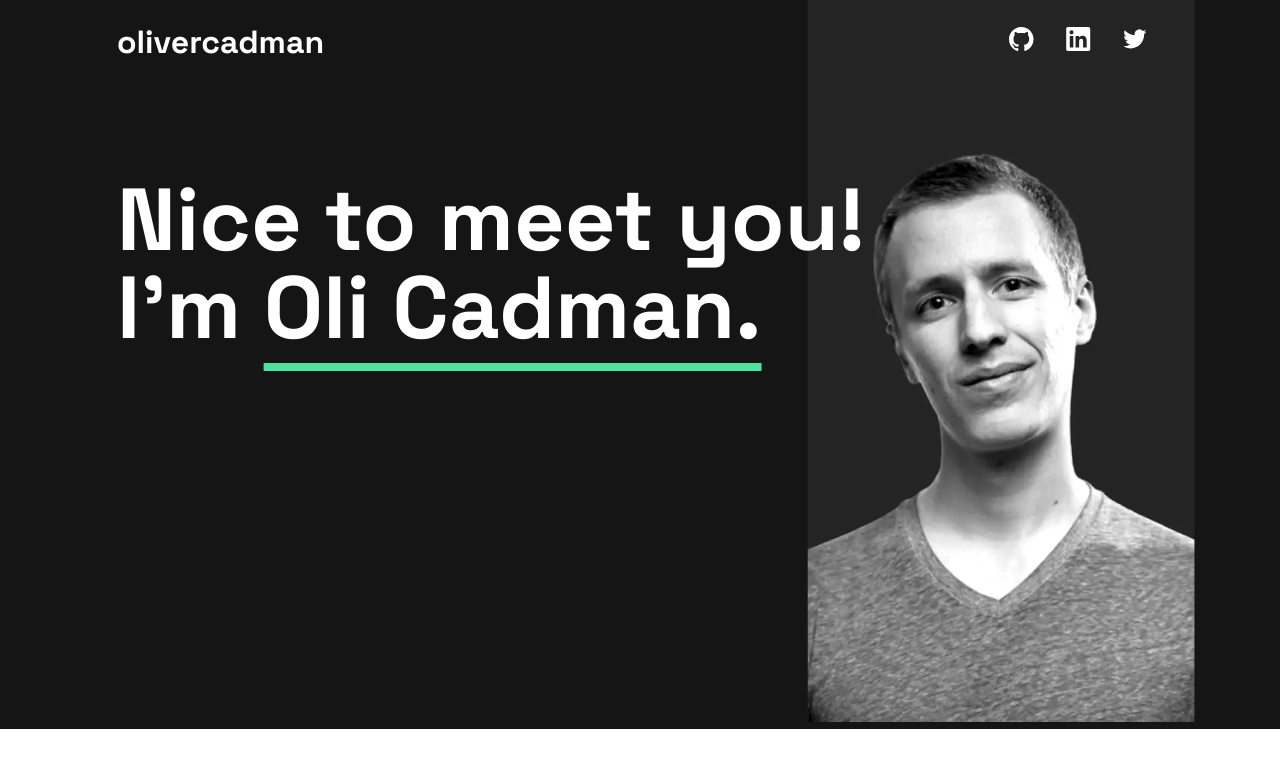
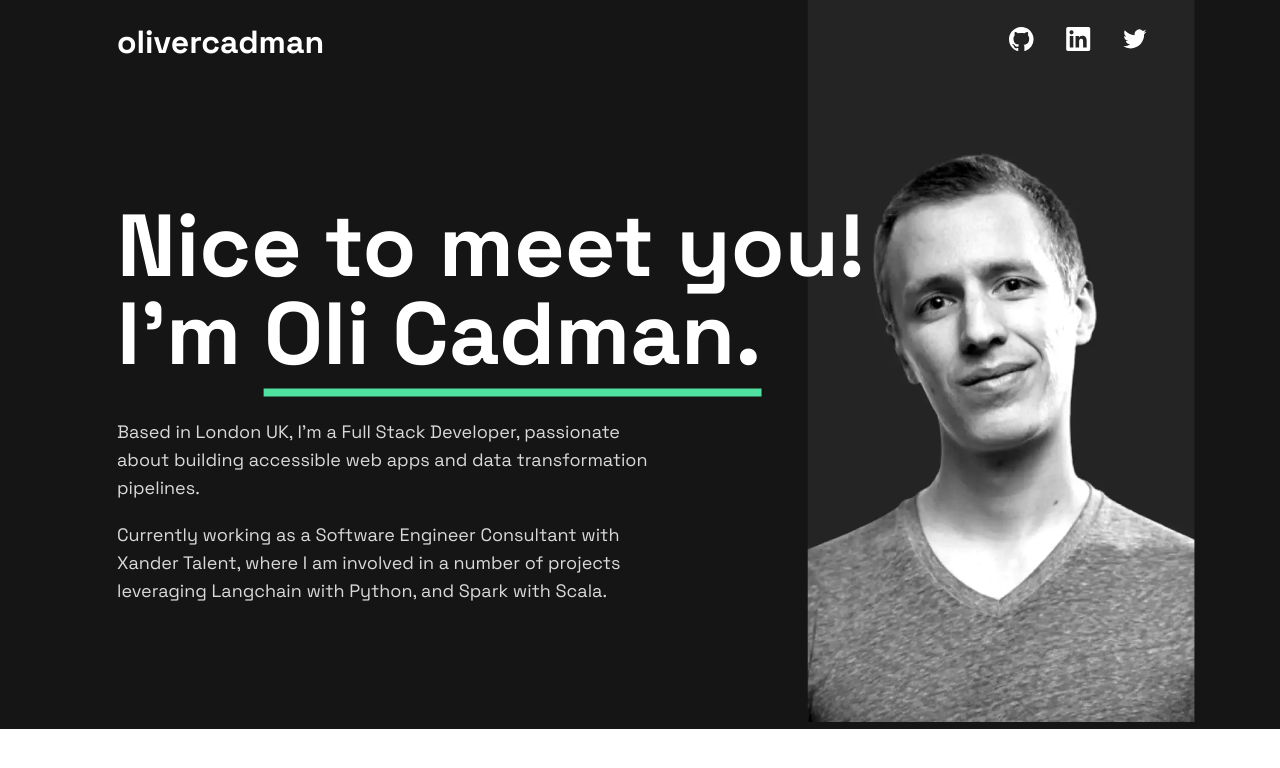
Before and after one commit to OliverCadman/portfolio_website, a React (Vite) app in the folder app/: page / in a window 1280 px wide. Shown: the top 768 px of the page. Built offline with nearby package versions, Linux system fonts and the light colour scheme.

Commit message:
Add hero callout paragraph lead

```diff
--- a/app/src/components/home/hero/Hero.tsx
+++ b/app/src/components/home/hero/Hero.tsx
@@ -22,6 +22,15 @@ const Hero = () => {
             Nice to meet you! I'm{" "}
             <span className="underlined">Oli Cadman.</span>
           </h2>
+          <p>
+            Based in London UK, I'm a Full Stack Developer, passionate about
+            building accessible web apps and data transformation pipelines.
+          </p>
+          <p>
+            Currently working as a Software Engineer Consultant with Xander
+            Talent, where I am involved in a number of projects leveraging
+            Langchain with Python, and Spark with Scala.
+          </p>
         </article>
       </div>
     </section>
--- a/app/src/components/home/hero/_hero.scss
+++ b/app/src/components/home/hero/_hero.scss
@@ -35,15 +35,17 @@
     @include desktop() {
       top: 0;
       width: 75%;
-      transform: translateY(100%);
+      transform: translateY(50%);
     }
 
     h2 {
       font-size: $mob-fs-header-xl;
+      text-align: center;
 
       @include tablet() {
         font-size: $dt-fs-header-xl;
         line-height: $dt-header-xl-lh;
+        text-align: left;
       }
     }
 
@@ -52,5 +54,30 @@
       text-decoration-color: $aqua;
       text-underline-offset: 25px;
     }
+
+    p {
+      text-align: center;
+      font-size: $mob-fs-body-reg;
+      line-height: $mob-font-body-lh;
+
+      @include tablet() {
+        text-align: left;
+        width: 65%;
+        font-size: $dt-fs-body-reg;
+        line-height: $dt-font-body-lh;
+      }
+    }
+
+    p:first-of-type {
+      margin-top: 1.1875rem;
+
+      @include tablet() {
+        margin-top: 2.5rem;
+      }
+    }
+
+    p:last-of-type {
+      margin-top: 1.1875rem;
+    }
   }
 }
--- a/app/src/index.scss
+++ b/app/src/index.scss
@@ -41,6 +41,10 @@ h6 {
   color: $white;
 }
 
+p {
+  color: $grey;
+}
+
 // SCSS Imports
 @import "./components/home/header/header";
 @import "./components/home/hero/hero";
```
